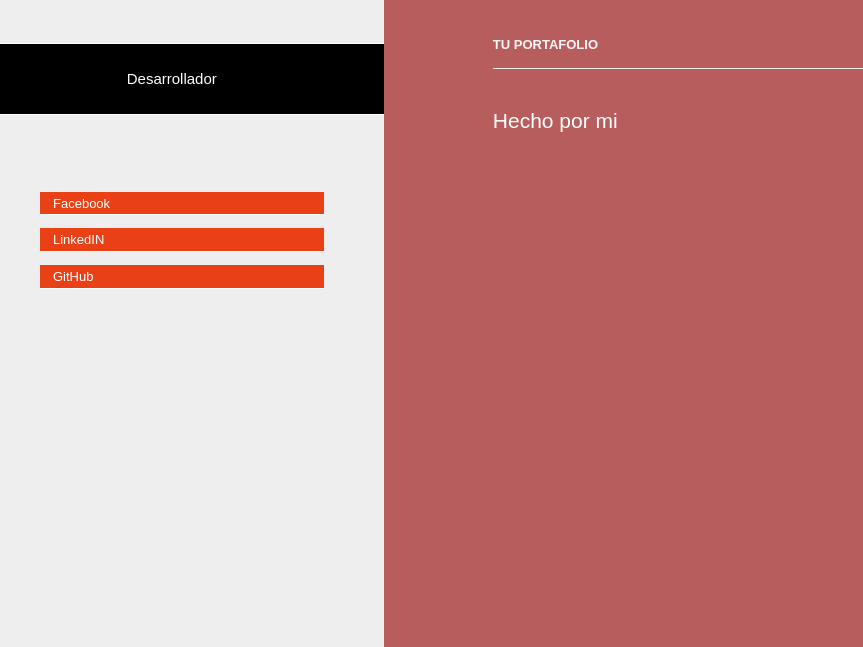
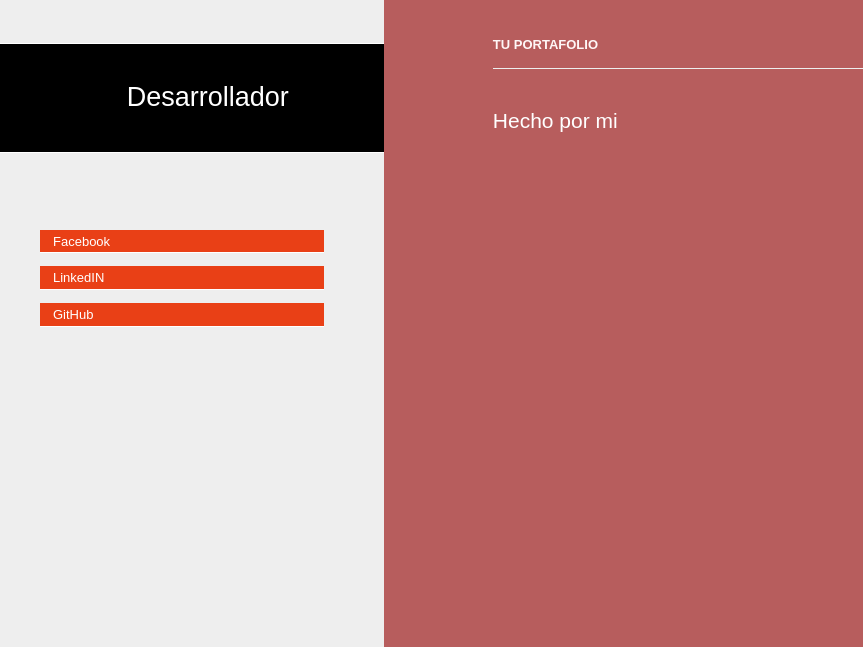
Before and after one commit to jorgeali/mejorandogit, a plain HTML site: page index.html in a window 1280 px wide. Shown: the part 153-800 px from the top of the page, without its empty margins (0-863 px from the left). Drawn offline with Linux system fonts and the light colour scheme.

Commit message:
Resuelto la fuente en tamano

```diff
--- a/stylesheets/styles.css
+++ b/stylesheets/styles.css
@@ -129,7 +129,7 @@ display: inline-block;
 vertical-align: top;
 padding: 0;
 margin: 0% 33%;
-font-size: 15px;
+font-size: 27px;
 text-align: center;
 }
 
```
